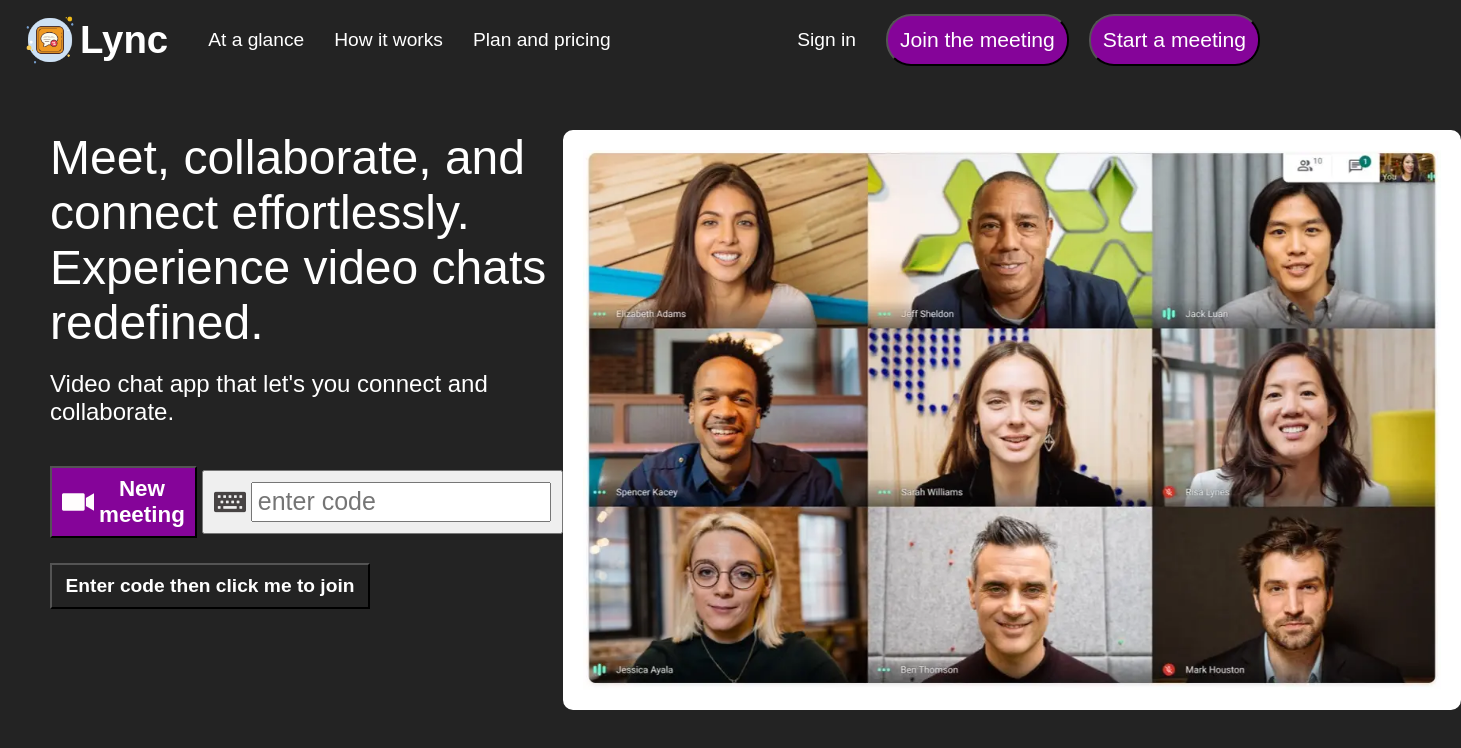
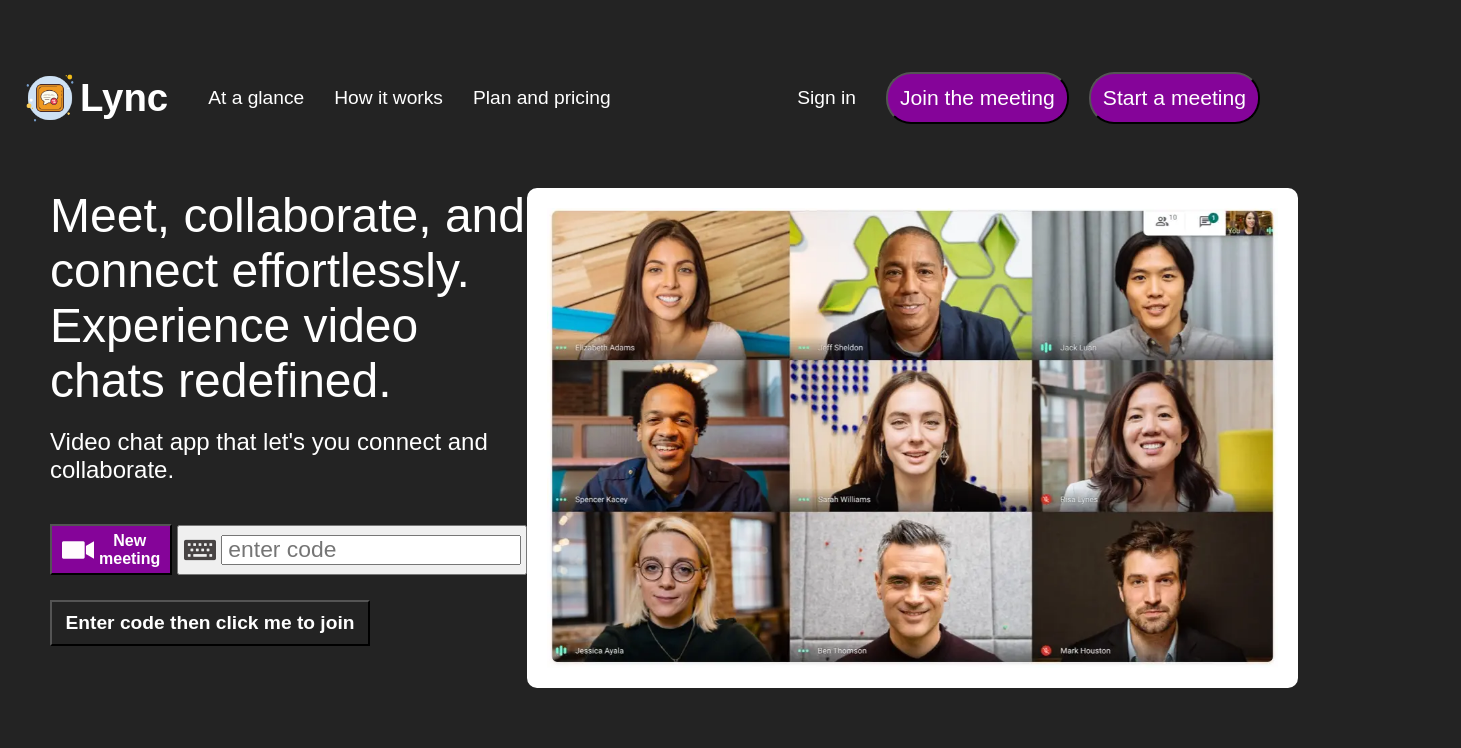
Before and after one commit to Inquisitive-Rishi/google_meet_clone, a website: page index.html in a window 1280 px wide. Shown: the whole page, 1461 px wide, since content can reach past the window. Drawn offline with Linux system fonts and the light colour scheme.

Commit message:
update button size

```diff
--- a/style.css
+++ b/style.css
@@ -8,6 +8,7 @@ body {
     color: white;
     display: flex;
     flex-direction: column;
+    justify-content: center;
     height: 100vh;
     background-color: rgb(35, 35, 35);
     font-family: sans-serif;
@@ -91,7 +92,7 @@ main {
 }
 
 main .right-main img {
-   height: 580px;
+   height: 500px;
    width: auto;
    border: 20px solid white;
    border-radius: 10px;
@@ -110,9 +111,16 @@ main button:nth-child(1) {
     background-color: rgb(133, 4, 153);
     color: white;
     font-weight: 800;
-    font-size: 1.4em;
+    font-size: 1rem;
     height: 3.2em;
     margin-right: 5px;
+}
+
+main button:nth-child(2) {
+    height: 50px;
+    width: 350px;
+    font-size: 1.3em;
+    padding: 5px;
 }
 
 main button:nth-child(1):hover {
@@ -120,9 +128,9 @@ main button:nth-child(1):hover {
 }
 
 main button:nth-child(2) input {
-    height: 40px;
+    height: 30px;
     width: 300px;
-    font-size: 1.3em;
+    font-size: 1.1em;
     padding: 5px;
 }
 
@@ -137,6 +145,6 @@ main button:nth-child(2) input {
     transition: background-color 0.5s ease-in 0.15s;
 }
 
-.code-and-join-btn:hover {
+.code-and-join-btn:hover, main button:nth-child(1):hover {
     border: 2px solid white;
 }
```
